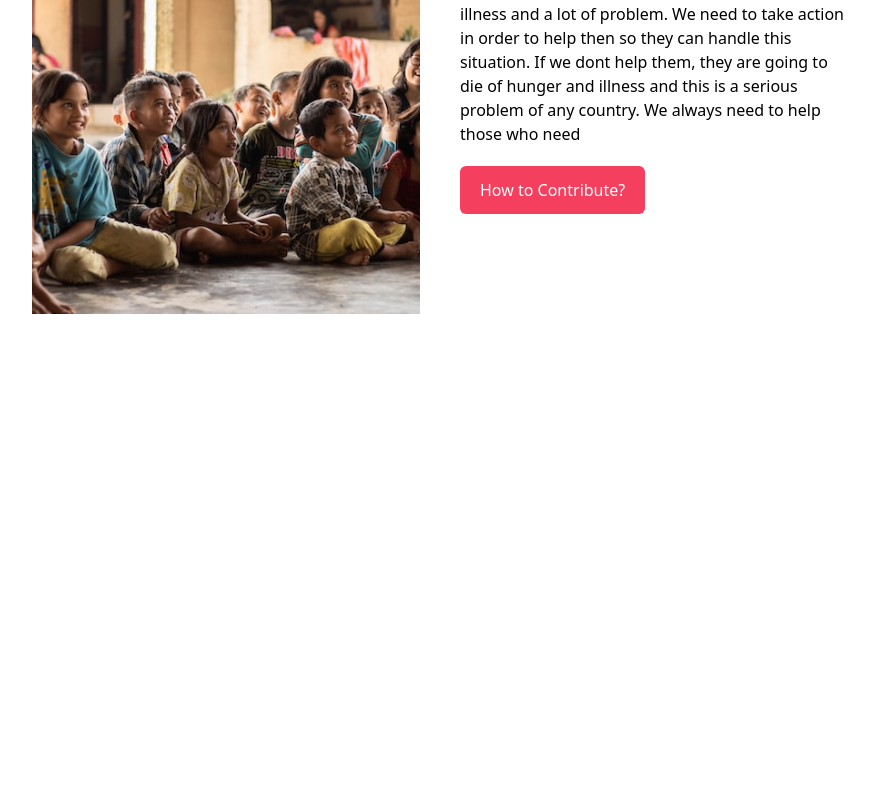
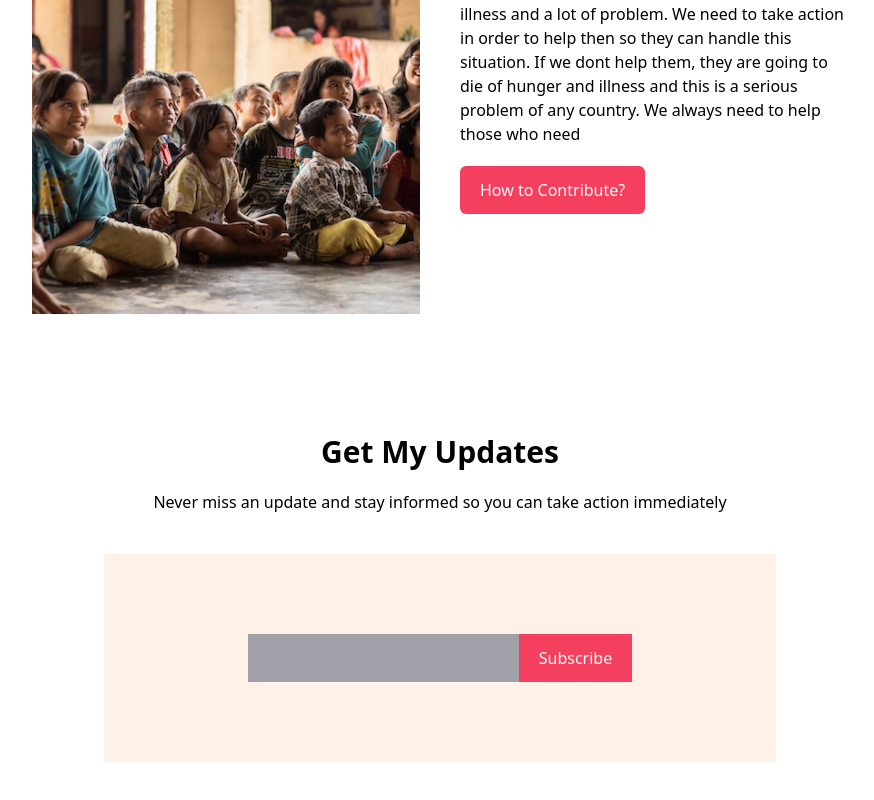
Before and after one commit to shahriyardx/donate-today, a React (Vite) app: page / in a window 1280 px wide. Shown: the part 2082-2882 px from the top of the page, without its empty margins (200-1074 px from the left). Before the commit the page ends 2436 px from the top, so only its background shows below. Built offline with nearby package versions, Linux system fonts and the light colour scheme.

Commit message:
Updates section

```diff
--- a/src/App.tsx
+++ b/src/App.tsx
@@ -2,6 +2,7 @@ import Donate from "./components/Donate"
 import DonatePlans from "./components/DonatePlans"
 import FeaturedCard from "./components/FeaturedCard"
 import HeroSlider from "./components/Slider/HeroSlider"
+import Updates from "./components/Updates"
 
 const App = () => {
   return (
@@ -21,6 +22,8 @@ const App = () => {
         image="/images/featured2.jpg"
         reverse
       />
+
+      <Updates />
     </div>
   )
 }
--- /dev/null
+++ b/src/components/Updates.tsx
@@ -0,0 +1,23 @@
+import Button from "./Button"
+import SectionHeader from "./SectionHeader"
+
+const Updates = () => {
+  return (
+    <div className="max-w-2xl mx-auto py-20">
+      <SectionHeader
+        title="Get My Updates"
+        subtitle="Never miss an update and stay informed so you can take action
+        immediately"
+      />
+
+      <div className="px-10 py-20 bg-orange-500/10 mt-10">
+        <div className="flex items-center justify-center">
+          <input type="text" className="px-5 py-3 bg-zinc-400 text-white" />
+          <Button text="Subscribe" className="rounded-none" />
+        </div>
+      </div>
+    </div>
+  )
+}
+
+export default Updates
```
Also changed, not shown: 1 other file (tests, documents, lock files or other folders).
